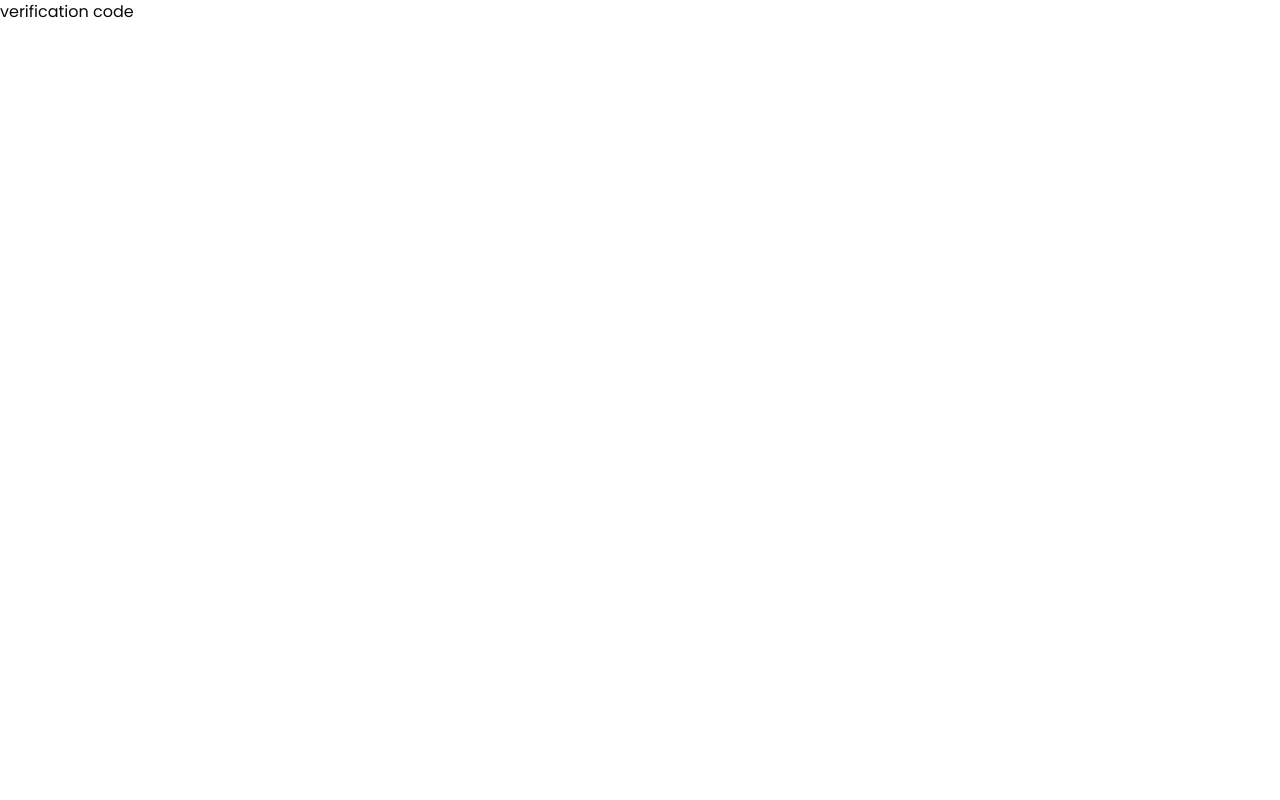
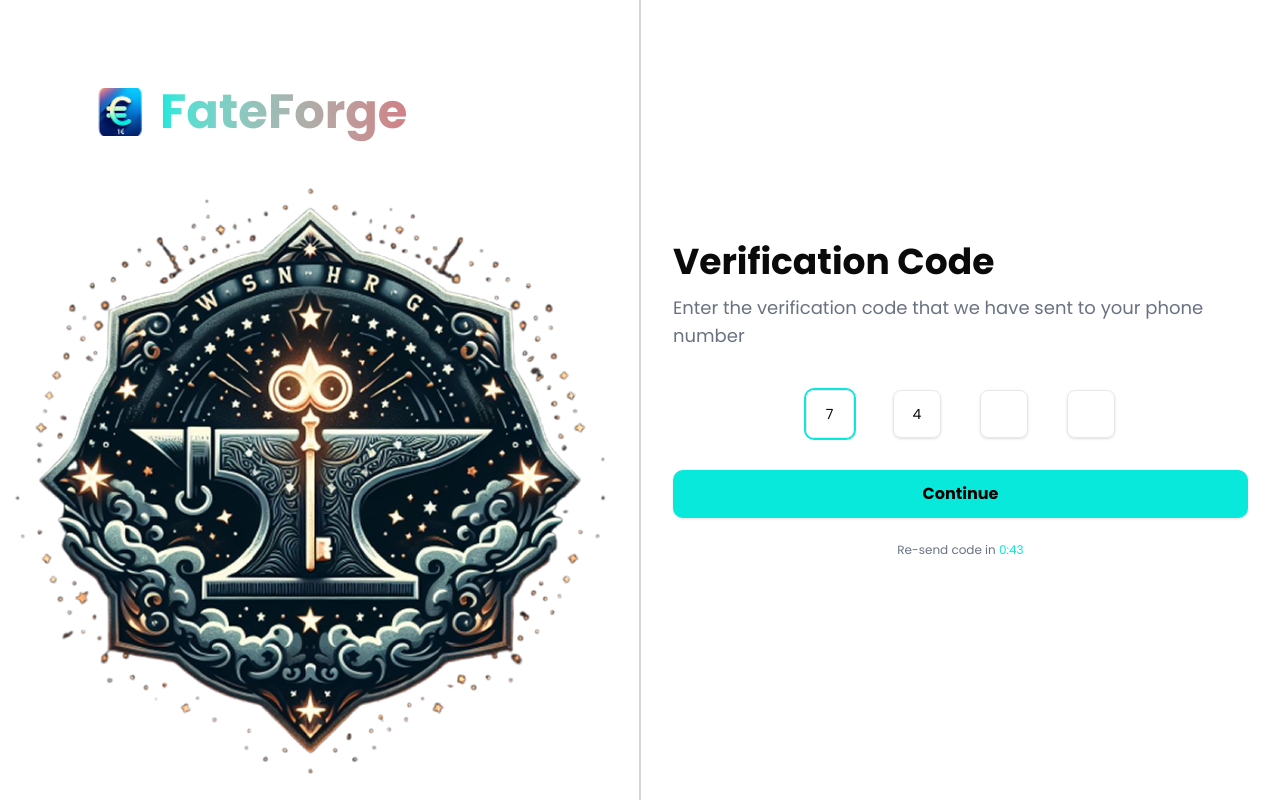
Before and after one commit to tofayeLL/safernite_dashboard, a Next.js app: page /verification-Code in a window 1280 px wide. Built offline with nearby package versions, Linux system fonts and the light colour scheme.

Commit message:
deisgn fincihed otp page

```diff
--- a/src/app/(auth)/verification-Code/page.tsx
+++ b/src/app/(auth)/verification-Code/page.tsx
@@ -1,9 +1,10 @@
+import VerificationCode from '@/components/Auth/VerificationCode';
 import React from 'react';
 
 const page = () => {
     return (
         <section>
-            <p>verification code</p>
+           <VerificationCode></VerificationCode>
 
         </section>
     );
--- /dev/null
+++ b/src/components/Auth/VerificationCode.tsx
@@ -0,0 +1,110 @@
+/* eslint-disable @typescript-eslint/no-unused-vars */
+/* eslint-disable @typescript-eslint/no-explicit-any */
+"use client";
+
+import React from "react";
+import { useState } from "react";
+// import { Eye, EyeOff } from "lucide-react";
+import { Button } from "@/components/ui/button";
+import Image from "next/image";
+import preview from "@/assets/loginPageImage.png";
+import logo from "@/assets/saferniteLogo (2).png";
+import { Input } from "../ui/input";
+
+
+
+
+export default function VerificationCode() {
+
+  const [code, setCode] = useState(["7", "4", "", ""])
+  const [timer, setTimer] = useState(43) // initial countdown for re-send
+  // Add logic for input focus, code update, timer countdown, etc.
+
+
+  // Handle input change
+  const handleChange = (index: number, value: string) => {
+    if (/^\d?$/.test(value)) {
+      const nextCode = [...code]
+      nextCode[index] = value
+      setCode(nextCode)
+      // auto focus next input if filling forward
+      if (value && index < 3) {
+        const next = document.getElementById(`code-${index + 1}`)
+        next?.focus()
+      }
+    }
+  }
+  //   const handleGoogleLogin = () => {
+  //     console.log("Google login attempt");
+  //   };
+
+  return (
+    <div className="min-h-screen flex ">
+      {/* Left Side - Ocean Background */}
+      <div className="hidden lg:flex lg:flex-col  lg:w-1/2 relative flex-1 border-r-2 border-gray-300">
+        <div className="flex justify-start items-center  px-24 pt-16 gap-4">
+          {/* Logo and Brand */}
+          <div className="">
+            <Image
+              src={logo}
+              height={100}
+              width={100}
+              alt="Logo"
+              className="w-12 h-12 object-cover object-center"
+              priority
+            />
+          </div>
+          <div>
+            <p className="lg:text-5xl text-2xl font-bold bg-gradient-to-r from-[#11E8DB] to-[#D08087] bg-clip-text text-transparent py-6">
+              FateForge
+            </p>
+          </div>
+        </div>
+
+        {/* Preview Image Section - Fixed */}
+        <div className="flex-1 relative w-full h-[800px]  pt-16 ">
+          <Image
+            src={preview}
+            alt="Preview"
+            fill
+            className="object-contain rounded-lg "
+            priority
+          />
+        </div>
+      </div>
+
+      {/* Right Side - Login Form */}
+      <div className="w-full flex-1 flex flex-col justify-center items-center">
+        <div className="">
+      <div className="bg-white   p-8 w-full ">
+        <h2 className="text-4xl font-semibold ">Verification Code</h2>
+        <p className="text-gray-500  text-lg mt-3">
+          Enter the verification code that we have sent to your phone number
+        </p>
+        <div className="flex justify-between items-center  space-x-3 w-[310px] mx-auto mt-10">
+          {[0, 1, 2, 3].map((idx) => (
+            <Input
+              key={idx}
+              id={`code-${idx}`}
+              type="text"
+              inputMode="numeric"
+              maxLength={1}
+              className="w-12 h-12 text-center text-xl border  shadow border-gray-200 rounded-md focus:ring-2 focus:ring-[#08E9DB]"
+              value={code[idx]}
+              onChange={e => handleChange(idx, e.target.value)}
+              autoFocus={idx === 0}
+            />
+          ))}
+        </div>
+        <Button className="w-full bg-[#08E9DB] hover:bg-[#08E9DB] text-base text-black font-semibold py-3 mt-8 rounded-lg shadow disabled:opacity-60">
+          Continue
+        </Button>
+        <div className="text-center text-gray-500 text-xs mt-6 ">
+          Re-send code in <span className="text-[#08E9DB]">{`0:${timer < 10 ? "0" : ""}${timer}`}</span>
+        </div>
+      </div>
+    </div>
+      </div>
+    </div>
+  );
+}
```
